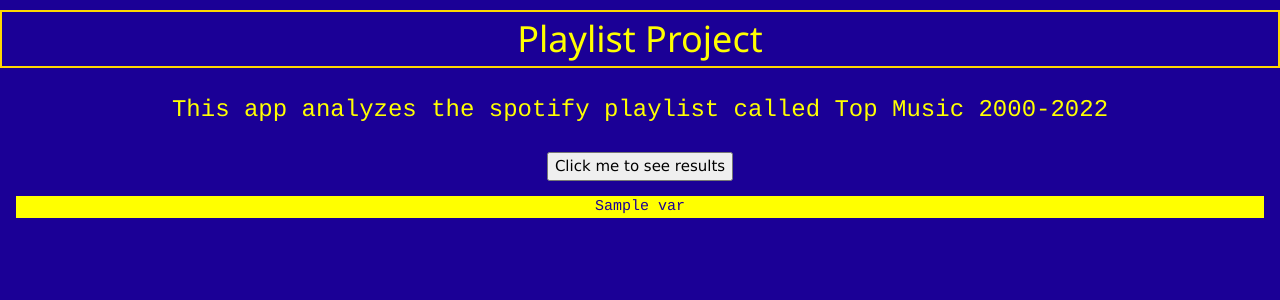
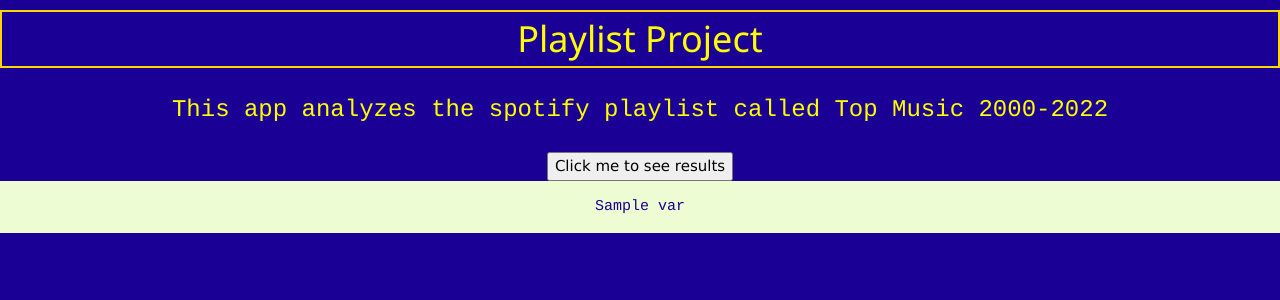
Before and after one commit to hannahb9011/spotify_project, a Flask app: template templates/index.html in a window 1280 px wide. Shown: the top 300 px of the page. Run offline with Flask 2, Linux system fonts and the light colour scheme; the template is opened without the code that fills it: most values are stand-ins (such as "Sample title", 1, 10 or a date in 2020); parts of the project's set-up code (start-up, migrations or seed data) failed here and were passed over.

Commit message:
Update style.css

```diff
--- a/static/style.css
+++ b/static/style.css
@@ -18,5 +18,7 @@
     color: rgb(27, 0, 150);
     font-family: courier;
     font-size: 100%;
-    background: yellow;
 }
+.boxes{
+    background-color: rgb(237, 252, 210);
+}
```
